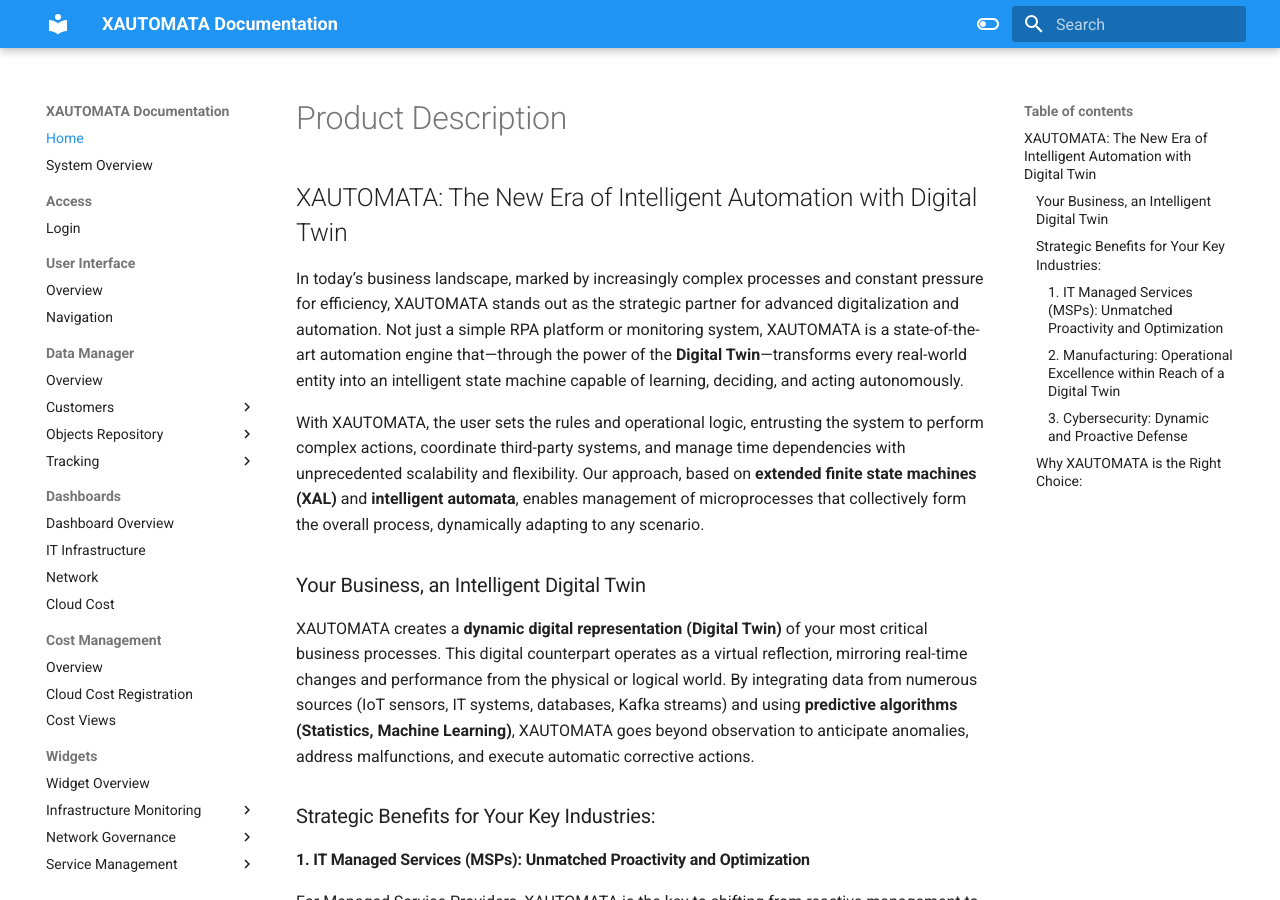
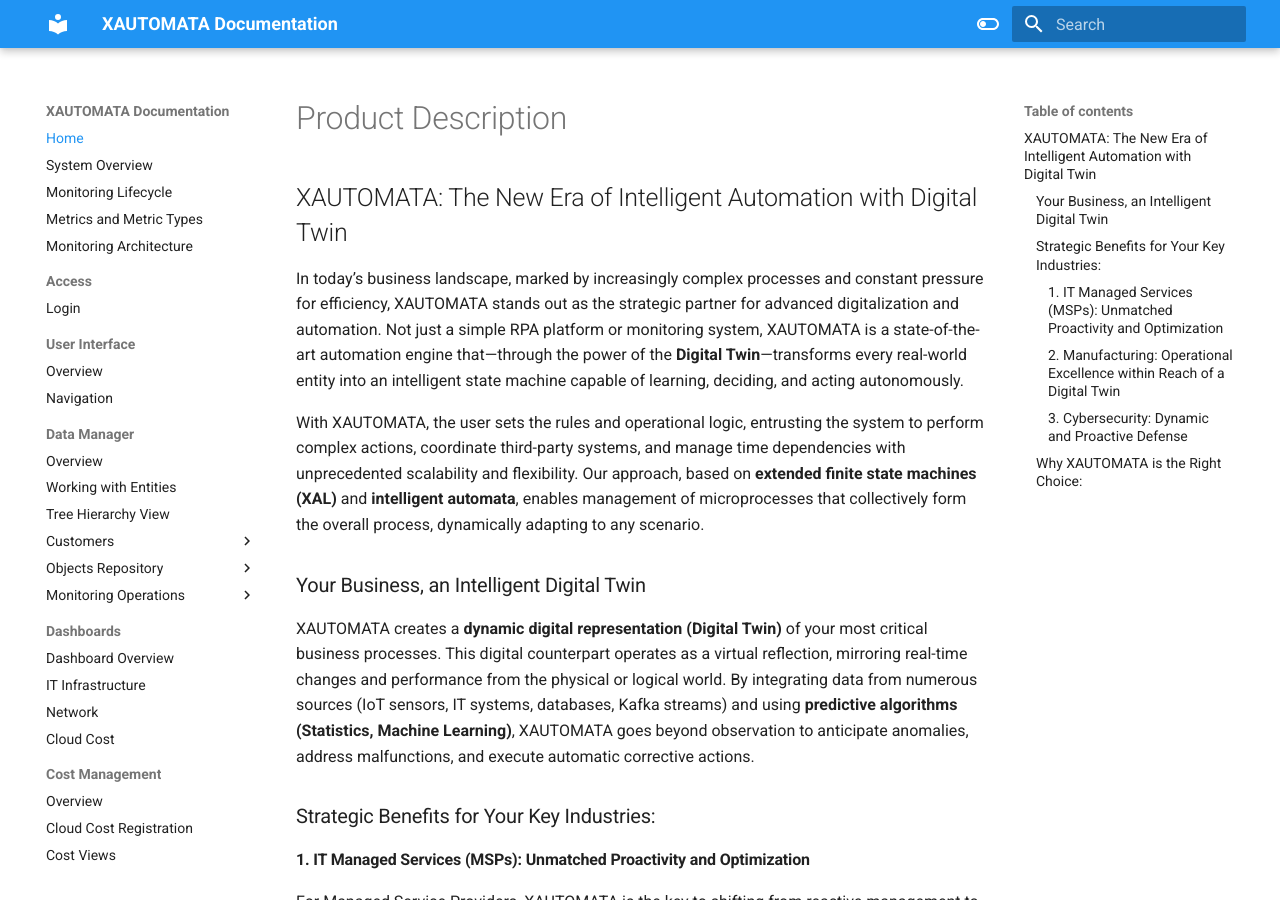
Before and after one commit to xautomata/User-Interface-Manual, an MkDocs documentation site: the page built from docs/index.md, in a window 1280 px wide and 900 px high. Built offline with MkDocs 1.6.1 and Material for MkDocs 9.7.7, drawn with Linux system fonts in a browser that asks for light colours.

Commit message:
Enhance mkdocs configuration; add Mermaid support and update navigation structure with new sections for Monitoring Operations and Working with Entities

```diff
--- a/mkdocs.yml
+++ b/mkdocs.yml
@@ -49,16 +49,26 @@ markdown_extensions:
       generic: true
   - footnotes
   - pymdownx.details
-  - pymdownx.superfences
+  - pymdownx.superfences:
+      custom_fences:
+        - name: mermaid
+          class: mermaid
+          format: !!python/name:pymdownx.superfences.fence_code_format
   - pymdownx.mark
   - attr_list
   - md_in_html
   - pymdownx.blocks.caption
 
+extra_javascript:
+  - https://unpkg.com/mermaid/dist/mermaid.min.js
+
 nav:
 
   - Home: index.md
   - System Overview: system_overview.md
+  - Monitoring Lifecycle: monitoring_lifecycle.md
+  - Metrics and Metric Types: metrics_model.md
+  - Monitoring Architecture: monitoring_architecture.md
 
   - Access:
       - Login: Login.md
@@ -69,6 +79,8 @@ nav:
 
   - Data Manager:
       - Overview: data_manager_overview.md
+      - Working with Entities: working_with_entities.md
+      - Tree Hierarchy View: tree_hierarchy_view.md
 
       - Customers:
           - Customers: customers.md
@@ -82,7 +94,7 @@ nav:
           - Metrics: metrics.md
           - Services: services.md
 
-      - Tracking:
+      - Monitoring Operations:
           - Calendars: calendars.md
           - Downtimes: downtimes.md
           - Dispatchers: dispatchers.md
```
